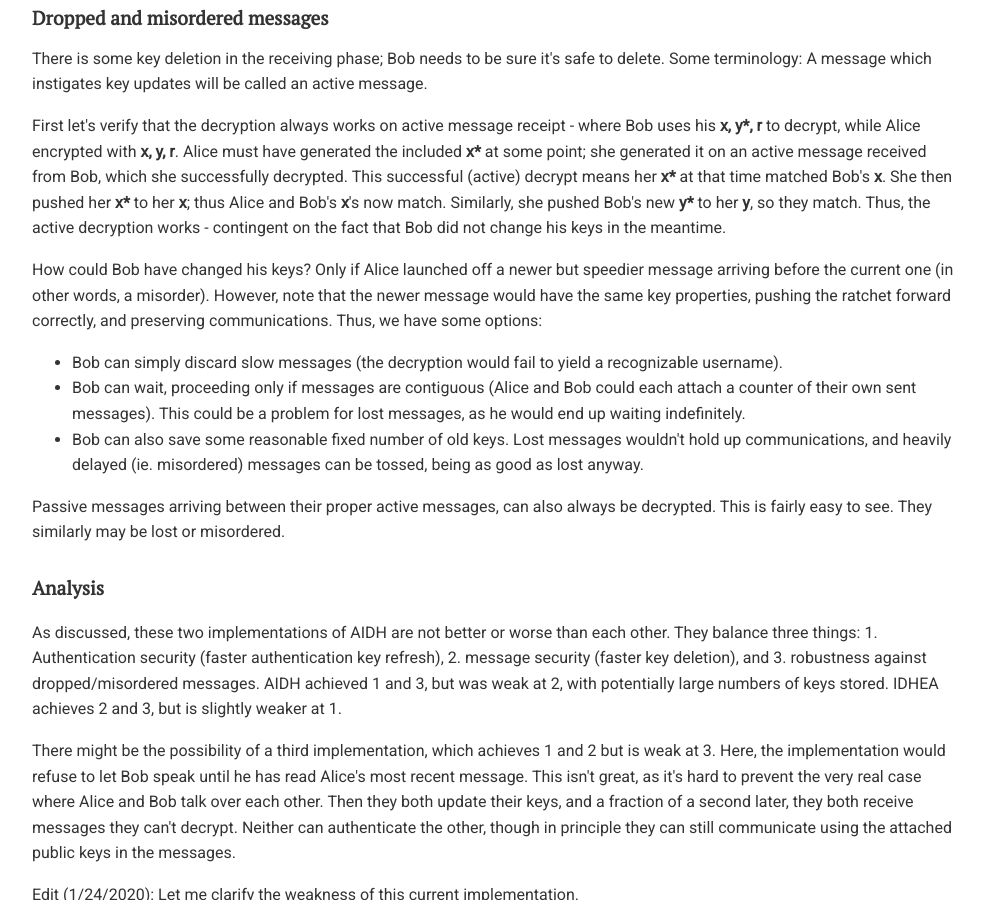
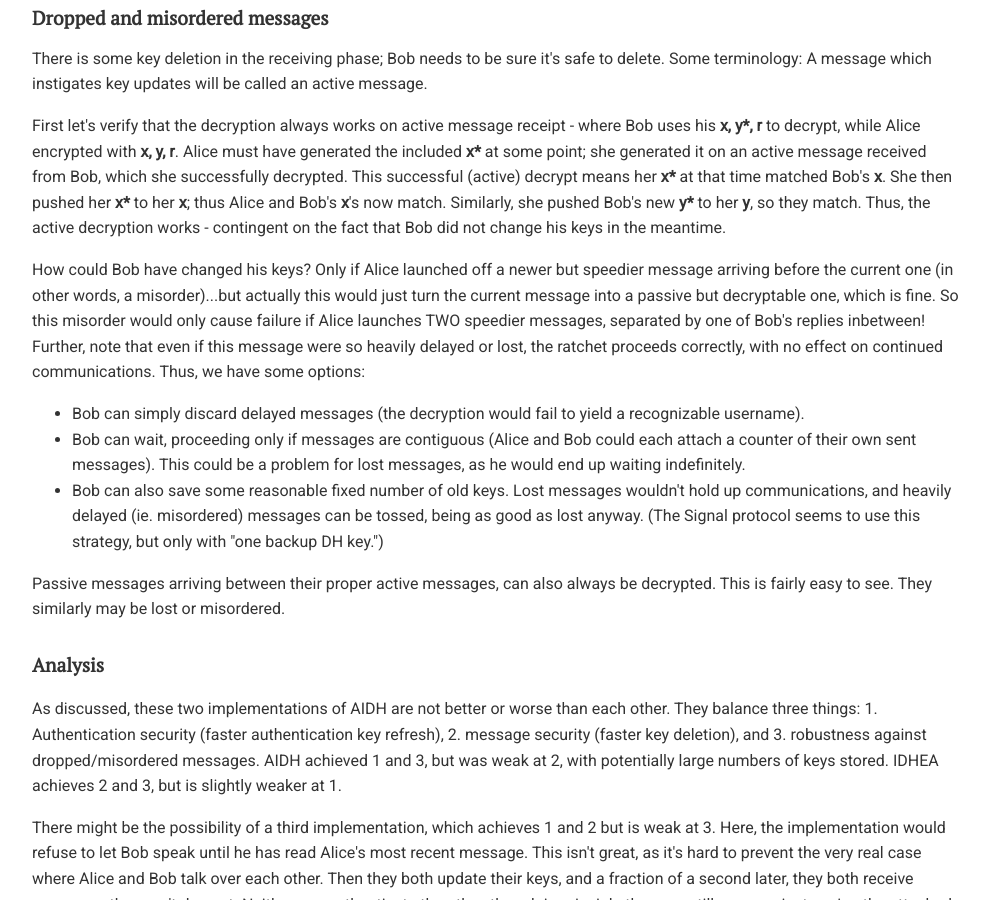
Before and after one commit to chatscrypt/chatscrypt.github.io, a Jekyll site: the page built from _posts/2020-01-24-the-chatscrypt-architecture-part-iv-the-ihdea-protocol.html, in a window 1280 px wide and 900 px high, scrolled down 1605 px. Shown: the whole window, without its empty margins (143-1132 px from the left). Built offline with Jekyll 4.4.1, drawn with Linux system fonts in a browser that asks for light colours; comment, search, counter and statistics services are not loaded.

Commit message:
Update 2020-01-24-the-chatscrypt-architecture-part-iv-the-ihdea-protocol.html

```diff
--- a/_posts/2020-01-24-the-chatscrypt-architecture-part-iv-the-ihdea-protocol.html
+++ b/_posts/2020-01-24-the-chatscrypt-architecture-part-iv-the-ihdea-protocol.html
@@ -60,11 +60,11 @@ There is some key deletion in the receiving phase; Bob needs to be sure it's saf
 
 <p>First let's verify that the decryption always works on active message receipt - where Bob uses his <b>x, y*, r</b> to decrypt, while Alice encrypted with <b>x, y, r</b>. Alice must have generated the included <b>x*</b> at some point; she generated it on an active message received from Bob, which she successfully decrypted. This successful (active) decrypt means her <b>x*</b> at that time matched Bob's <b>x</b>. She then pushed her <b>x*</b> to her <b>x</b>; thus Alice and Bob's <b>x</b>'s now match. Similarly, she pushed Bob's new <b>y*</b> to her <b>y</b>, so they match. Thus, the active decryption works - contingent on the fact that Bob did not change his keys in the meantime.
 
-<p>How could Bob have changed his keys? Only if Alice launched off a newer but speedier message arriving before the current one (in other words, a misorder). However, note that the newer message would have the same key properties, pushing the ratchet forward correctly, and preserving communications. Thus, we have some options:
+<p>How could Bob have changed his keys? Only if Alice launched off a newer but speedier message arriving before the current one (in other words, a misorder)...but actually this would just turn the current message into a passive but decryptable one, which is fine. So this misorder would only cause failure if Alice launches TWO speedier messages, separated by one of Bob's replies inbetween! Further, note that even if this message were so heavily delayed or lost, the ratchet proceeds correctly, with no effect on continued communications. Thus, we have some options:
   <ul>
-<li>Bob can simply discard slow messages (the decryption would fail to yield a recognizable username).
+<li>Bob can simply discard delayed messages (the decryption would fail to yield a recognizable username).
 <li>Bob can wait, proceeding only if messages are contiguous (Alice and Bob could each attach a counter of their own sent messages). This could be a problem for lost messages, as he would end up waiting indefinitely.
-<li>Bob can also save some reasonable fixed number of old keys. Lost messages wouldn't hold up communications, and heavily delayed (ie. misordered) messages can be tossed, being as good as lost anyway.
+<li>Bob can also save some reasonable fixed number of old keys. Lost messages wouldn't hold up communications, and heavily delayed (ie. misordered) messages can be tossed, being as good as lost anyway. (The Signal protocol seems to use this strategy, but only with "one backup DH key.")
 </ul>
 
 <p>Passive messages arriving between their proper active messages, can also always be decrypted. This is fairly easy to see. They similarly may be lost or misordered.
```
